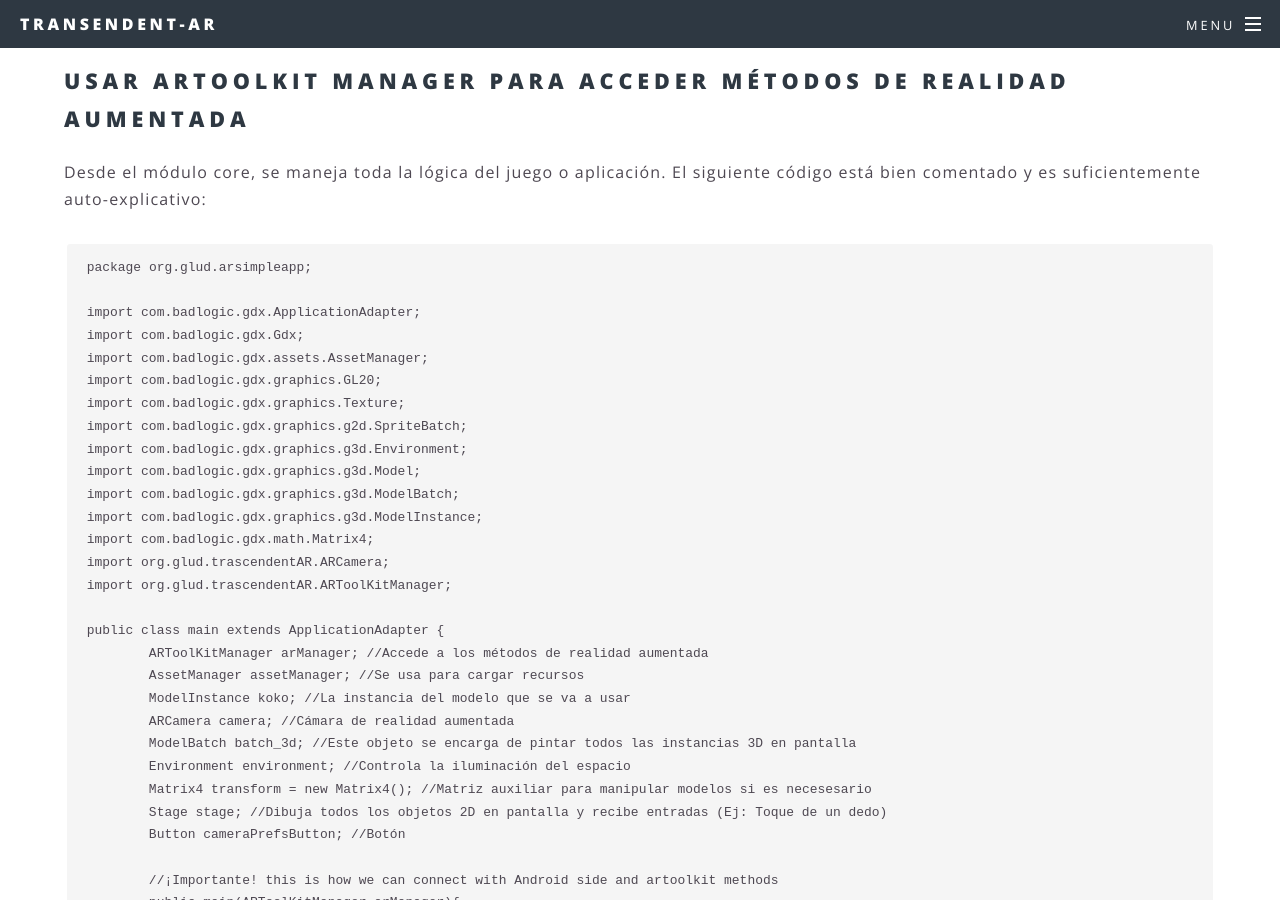
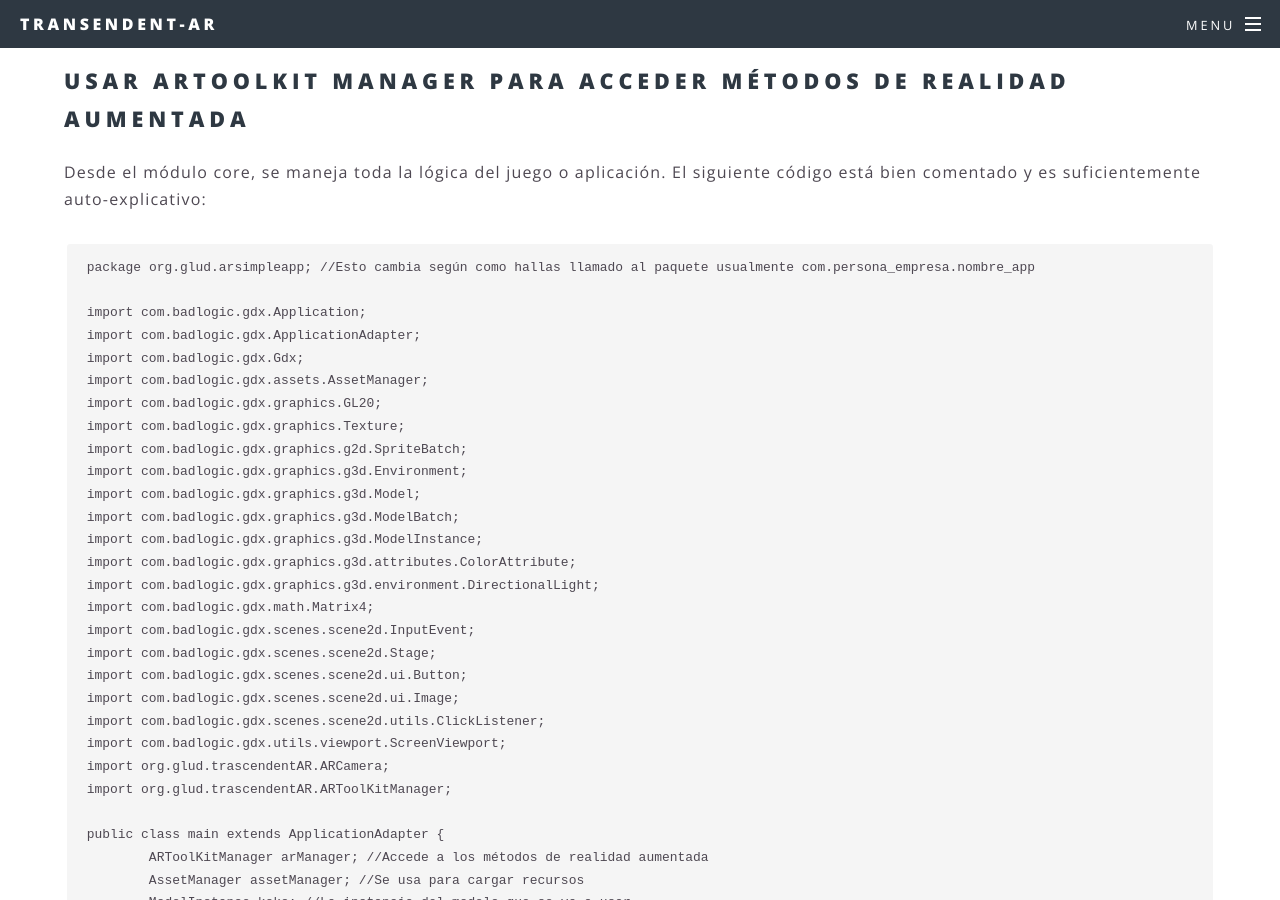
Before and after one commit to GLUD/trascendentAR, a Jekyll site: the page built from docs/aplicacion_simple.md, in a window 1280 px wide and 900 px high, scrolled down 2115 px. Built offline with Jekyll 4.4.1, drawn with Linux system fonts in a browser that asks for light colours.

Commit message:
Update aplicacion_simple.md

````diff
--- a/docs/aplicacion_simple.md
+++ b/docs/aplicacion_simple.md
@@ -62,8 +62,9 @@ Este método añade un marcador para ser reconocido por ARToolKit, los parámetr
 Desde el módulo core, se maneja toda la lógica del juego o aplicación. El siguiente código está bien comentado y es suficientemente auto-explicativo:
 
 ``` java
-package org.glud.arsimpleapp;
+package org.glud.arsimpleapp; //Esto cambia según como hallas llamado al paquete usualmente com.persona_empresa.nombre_app
 
+import com.badlogic.gdx.Application;
 import com.badlogic.gdx.ApplicationAdapter;
 import com.badlogic.gdx.Gdx;
 import com.badlogic.gdx.assets.AssetManager;
@@ -74,7 +75,15 @@ import com.badlogic.gdx.graphics.g3d.Environment;
 import com.badlogic.gdx.graphics.g3d.Model;
 import com.badlogic.gdx.graphics.g3d.ModelBatch;
 import com.badlogic.gdx.graphics.g3d.ModelInstance;
+import com.badlogic.gdx.graphics.g3d.attributes.ColorAttribute;
+import com.badlogic.gdx.graphics.g3d.environment.DirectionalLight;
 import com.badlogic.gdx.math.Matrix4;
+import com.badlogic.gdx.scenes.scene2d.InputEvent;
+import com.badlogic.gdx.scenes.scene2d.Stage;
+import com.badlogic.gdx.scenes.scene2d.ui.Button;
+import com.badlogic.gdx.scenes.scene2d.ui.Image;
+import com.badlogic.gdx.scenes.scene2d.utils.ClickListener;
+import com.badlogic.gdx.utils.viewport.ScreenViewport;
 import org.glud.trascendentAR.ARCamera;
 import org.glud.trascendentAR.ARToolKitManager;
 
````
